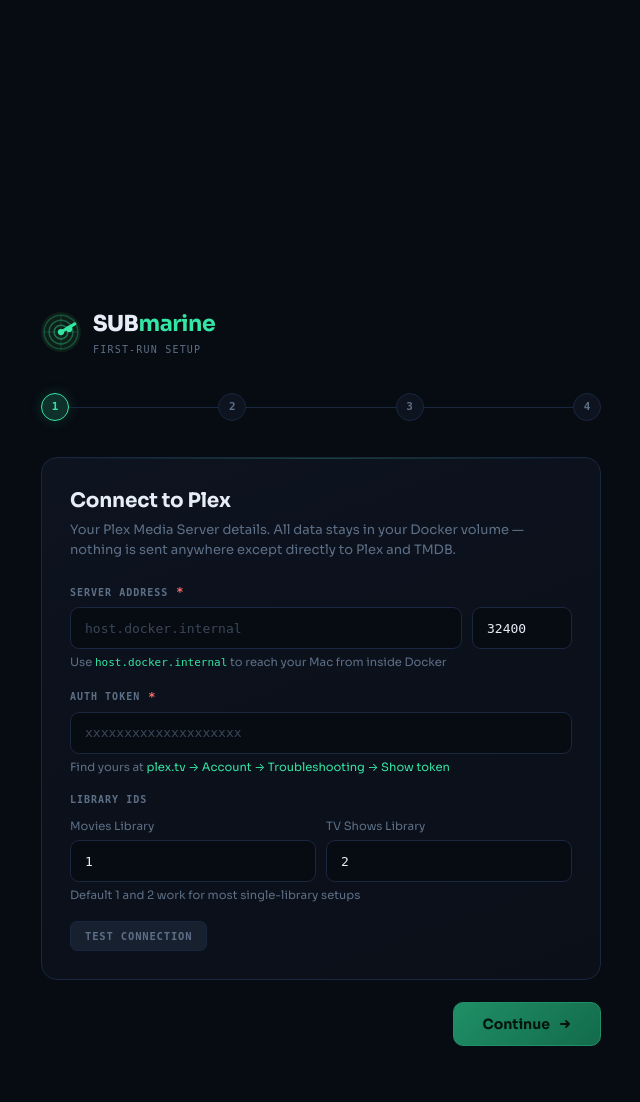
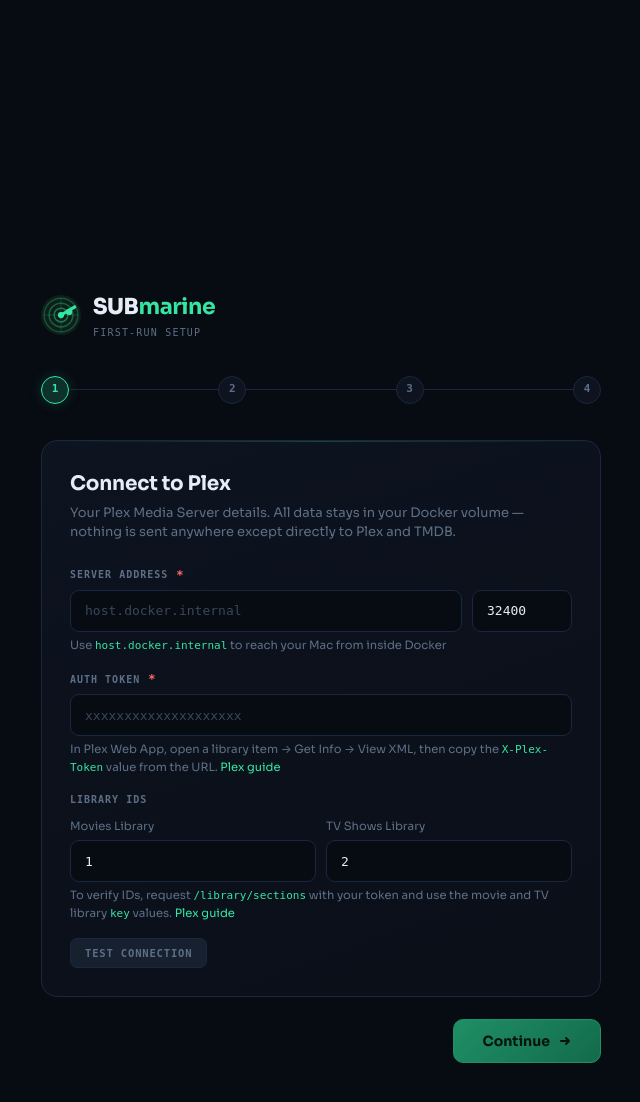
Before and after one commit to anon1y4012/SUBmarine, a Flask app: page / in a window 1280 px wide. Shown: the top 1102 px of the page, without its empty margins (319-959 px from the left). Run offline with Flask 3, Linux system fonts and the light colour scheme; data that the repository does not hold is empty; parts of the project's set-up code (start-up, migrations or seed data) failed here and were passed over; some web fonts are replaced.

Commit message:
Update hints for API keys and tokens with detailed instructions and links to guides

```diff
--- a/templates/index.html
+++ b/templates/index.html
@@ -1025,7 +1025,7 @@
       <div class="s-field">
         <div class="s-label">Auth Token <span class="set-badge" id="badge-plex_token" style="display:none">SET</span></div>
         <input class="s-input" id="sf-plex_token" placeholder="Leave blank to keep existing token" type="password" autocomplete="new-password">
-        <div class="s-hint">Find yours at plex.tv/claim or in Plex settings → Troubleshooting</div>
+        <div class="s-hint">In Plex Web App, open a library item → Get Info → View XML, then copy the <code style="color:var(--phosphor);font-family:var(--mono)">X-Plex-Token</code> URL value. <a href="https://support.plex.tv/articles/204059436-finding-an-authentication-token-x-plex-token/" target="_blank" rel="noopener noreferrer">Plex guide</a></div>
       </div>
       <div class="s-field">
         <div class="s-label">Library IDs</div>
@@ -1039,7 +1039,7 @@
             <input class="s-input" id="sf-tv_library_id" placeholder="2" type="text">
           </div>
         </div>
-        <div class="s-hint">Hit /library/sections to enumerate your library IDs</div>
+        <div class="s-hint">Request <code style="color:var(--phosphor);font-family:var(--mono)">/library/sections</code> with your token and use each library's <code style="color:var(--phosphor);font-family:var(--mono)">key</code>. <a href="https://support.plex.tv/articles/201638786-plex-media-server-url-commands/" target="_blank" rel="noopener noreferrer">Plex guide</a></div>
       </div>
     </div>
 
@@ -1056,7 +1056,7 @@
       <div class="s-field">
         <div class="s-label">API Key <span class="set-badge" id="badge-tmdb_api_key" style="display:none">SET</span></div>
         <input class="s-input" id="sf-tmdb_api_key" placeholder="Leave blank to keep existing key" type="password" autocomplete="new-password">
-        <div class="s-hint">Free v3 API key from themoviedb.org/settings/api</div>
+        <div class="s-hint">Sign in to TMDB, open account Settings → API, and request an API key. Paste the v3 <code style="color:var(--phosphor);font-family:var(--mono)">api_key</code> value. <a href="https://developer.themoviedb.org/docs/authentication-application" target="_blank" rel="noopener noreferrer">TMDB guide</a></div>
       </div>
     </div>
 
@@ -1081,7 +1081,7 @@
       <div class="s-field">
         <div class="s-label">API Key <span class="set-badge" id="badge-radarr_api_key" style="display:none">SET</span></div>
         <input class="s-input" id="sf-radarr_api_key" placeholder="Leave blank to keep existing key" type="password" autocomplete="new-password">
-        <div class="s-hint">Settings → General → Security in Radarr</div>
+        <div class="s-hint">Copy Settings → General → Security → API Key in Radarr. <a href="https://wiki.servarr.com/radarr/settings#security" target="_blank" rel="noopener noreferrer">Radarr guide</a></div>
       </div>
     </div>
 
@@ -1106,7 +1106,7 @@
       <div class="s-field">
         <div class="s-label">API Key <span class="set-badge" id="badge-sonarr_api_key" style="display:none">SET</span></div>
         <input class="s-input" id="sf-sonarr_api_key" placeholder="Leave blank to keep existing key" type="password" autocomplete="new-password">
-        <div class="s-hint">Settings → General → Security in Sonarr</div>
+        <div class="s-hint">Copy Settings → General → Security → API Key in Sonarr. <a href="https://wiki.servarr.com/sonarr/settings#security" target="_blank" rel="noopener noreferrer">Sonarr guide</a></div>
       </div>
     </div>
 
@@ -1187,7 +1187,7 @@
         <div class="setup-field">
           <div class="setup-label">Auth Token <span class="req">*</span></div>
           <input class="setup-input" id="su-plex_token" placeholder="xxxxxxxxxxxxxxxxxxxx" type="password" autocomplete="new-password">
-          <div class="setup-hint">Find yours at <a href="https://www.plexopedia.com/plex-media-server/general/plex-token/" target="_blank" rel="noopener noreferrer">plex.tv → Account → Troubleshooting → Show token</a></div>
+          <div class="setup-hint">In Plex Web App, open a library item → Get Info → View XML, then copy the <code style="color:var(--phosphor);font-family:var(--mono);font-size:11px">X-Plex-Token</code> value from the URL. <a href="https://support.plex.tv/articles/204059436-finding-an-authentication-token-x-plex-token/" target="_blank" rel="noopener noreferrer">Plex guide</a></div>
         </div>
         <div class="setup-field">
           <div class="setup-label">Library IDs</div>
@@ -1201,7 +1201,7 @@
               <input class="setup-input" id="su-tv_library_id" placeholder="2" type="text" value="2">
             </div>
           </div>
-          <div class="setup-hint">Default 1 and 2 work for most single-library setups</div>
+          <div class="setup-hint">To verify IDs, request <code style="color:var(--phosphor);font-family:var(--mono);font-size:11px">/library/sections</code> with your token and use the movie and TV library <code style="color:var(--phosphor);font-family:var(--mono);font-size:11px">key</code> values. <a href="https://support.plex.tv/articles/201638786-plex-media-server-url-commands/" target="_blank" rel="noopener noreferrer">Plex guide</a></div>
         </div>
         <div class="setup-test-row">
           <button class="setup-test-btn" id="su-test-plex" onclick="setupTestPlex()">Test Connection</button>
@@ -1216,7 +1216,7 @@
         <div class="setup-field">
           <div class="setup-label">API Key (v3 auth) <span class="req">*</span></div>
           <input class="setup-input" id="su-tmdb_key" placeholder="a1b2c3d4e5f6..." type="password" autocomplete="new-password">
-          <div class="setup-hint">Get a free key at <a href="https://www.themoviedb.org/settings/api" target="_blank" rel="noopener noreferrer">themoviedb.org/settings/api</a> → Request an API key → Developer</div>
+          <div class="setup-hint">Sign in to TMDB, open account Settings → API, request an API key, and paste the v3 <code style="color:var(--phosphor);font-family:var(--mono);font-size:11px">api_key</code> value. <a href="https://developer.themoviedb.org/docs/authentication-application" target="_blank" rel="noopener noreferrer">TMDB guide</a></div>
         </div>
         <div class="setup-test-row">
           <button class="setup-test-btn" id="su-test-tmdb" onclick="setupTestTmdb()">Verify Key</button>
@@ -1238,7 +1238,8 @@
         </div>
         <div class="setup-field">
           <div class="setup-label">Radarr API Key</div>
-          <input class="setup-input" id="su-radarr_key" placeholder="Settings → General → API Key" type="password" autocomplete="new-password">
+          <input class="setup-input" id="su-radarr_key" placeholder="Settings → General → Security → API Key" type="password" autocomplete="new-password">
+          <div class="setup-hint">Copy the Radarr API key from Settings → General → Security. <a href="https://wiki.servarr.com/radarr/settings#security" target="_blank" rel="noopener noreferrer">Radarr guide</a></div>
         </div>
 
         <div style="height:1px;background:var(--line);margin:18px 0"></div>
@@ -1252,7 +1253,8 @@
         </div>
         <div class="setup-field">
           <div class="setup-label">Sonarr API Key</div>
-          <input class="setup-input" id="su-sonarr_key" placeholder="Settings → General → API Key" type="password" autocomplete="new-password">
+          <input class="setup-input" id="su-sonarr_key" placeholder="Settings → General → Security → API Key" type="password" autocomplete="new-password">
+          <div class="setup-hint">Copy the Sonarr API key from Settings → General → Security. <a href="https://wiki.servarr.com/sonarr/settings#security" target="_blank" rel="noopener noreferrer">Sonarr guide</a></div>
         </div>
         <div class="setup-test-row" id="su-arr-test-row" style="display:none">
           <span class="setup-test-msg" id="su-arr-msg"></span>
```
